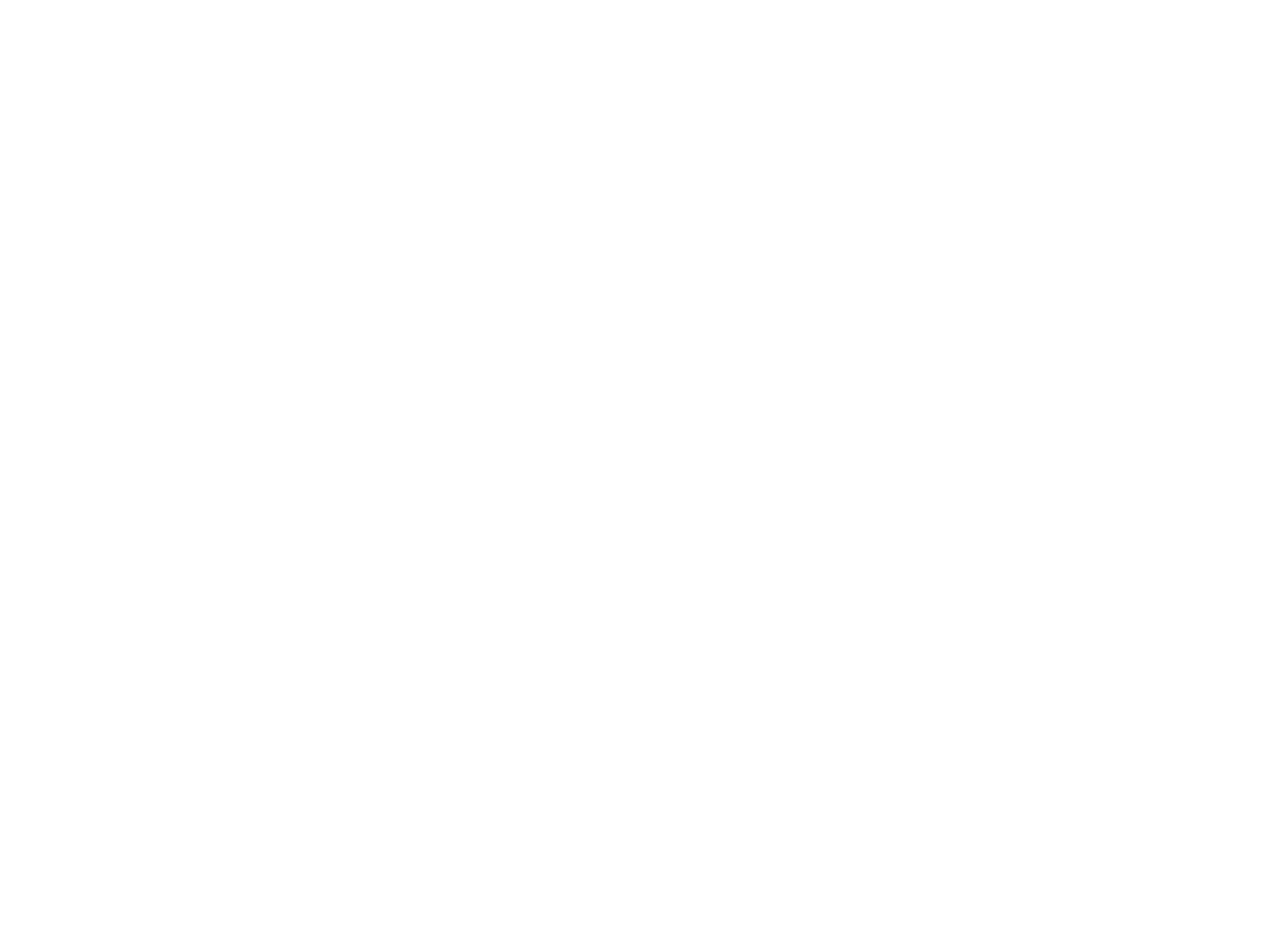
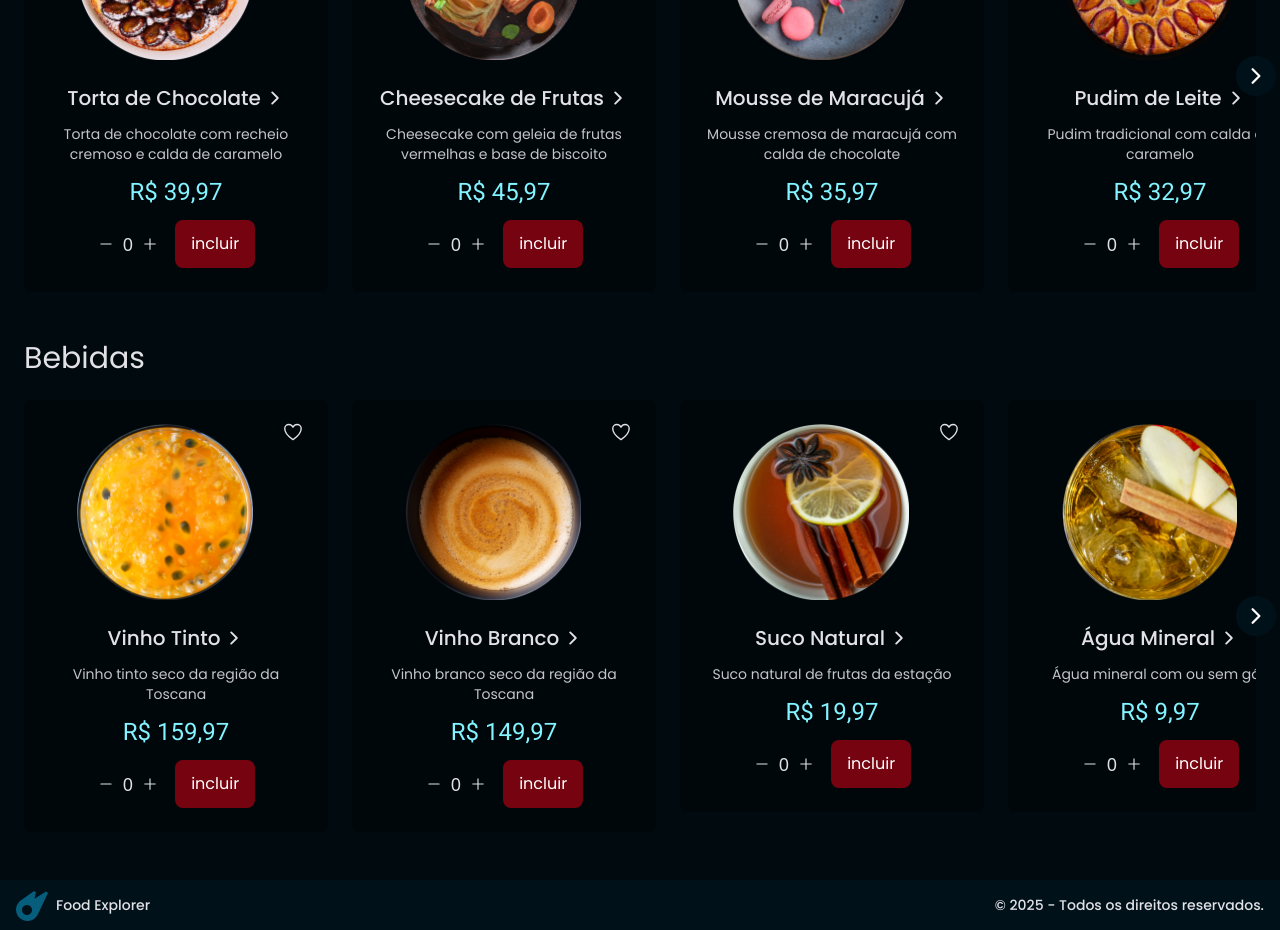
Before and after one commit to nop-dev/food-explorer-tcc, a React (Vite) app in the folder view/: page / in a window 1280 px wide. Shown: the part 1160-2090 px from the top of the page. Before the commit the page ends 800 px from the top, so only its background shows below. Built offline with nearby package versions, Linux system fonts and the light colour scheme.

Commit message:
feat: :sparkles: adiciona seção de refeições, sobremesas e bebidas com carrosséis na página inicial

```diff
--- a/view/src/pages/Home/index.tsx
+++ b/view/src/pages/Home/index.tsx
@@ -1,6 +1,160 @@
+import { Carousel } from "../../components/Carousel";
+import { DishCard } from "../../components/DishCard";
 import { Header } from "../../components/Header";
+import { Footer } from "../../components/Footer";
+import dessert1 from "../../assets/dessert1.png";
+import dessert2 from "../../assets/dessert2.png";
+import dessert3 from "../../assets/dessert3.png";
+import dessert4 from "../../assets/dessert4.png";
+import dessert5 from "../../assets/dessert5.png";
+import dessert6 from "../../assets/dessert6.png";
+import food1 from "../../assets/food1.png";
+import food2 from "../../assets/food2.png";
+import food3 from "../../assets/food3.png";
+import food4 from "../../assets/food4.png";
+import food5 from "../../assets/food5.png";
+import food6 from "../../assets/food6.png";
+import homeimg from "../../assets/homeimg.png";
 
-import homeimg from "../../assets/homeimg.png";
+// Dados mockados para exemplo
+const dishes = {
+	refeicoes: [
+		{
+			id: "1",
+			image: food1,
+			title: "Salada Ravanello",
+			price: "49,97",
+			description:
+				"Rabanetes, folhas verdes e molho agridoce salpicados com gergelim",
+		},
+		{
+			id: "2",
+			image: food2,
+			title: "Torradas de Parma",
+			price: "25,97",
+			description:
+				"Presunto de parma e rúcula em um pão com fermentação natural",
+		},
+		{
+			id: "3",
+			image: food3,
+			title: "Espaguete ao Alho",
+			price: "79,97",
+			description: "Massa fresca com alho frito, pimenta e sal",
+		},
+		{
+			id: "4",
+			image: food4,
+			title: "Risoto de Cogumelos",
+			price: "89,97",
+			description: "Risoto cremoso com cogumelos frescos e ervas finas",
+		},
+		{
+			id: "5",
+			image: food1,
+			title: "Salada Caesar",
+			price: "45,97",
+			description: "Alface romana, croutons, queijo parmesão e molho caesar",
+		},
+		{
+			id: "6",
+			image: food2,
+			title: "Sanduíche de Frango",
+			price: "32,97",
+			description: "Pão artesanal com frango grelhado e vegetais frescos",
+		},
+	],
+	sobremesas: [
+		{
+			id: "7",
+			image: food5,
+			title: "Torta de Chocolate",
+			price: "39,97",
+			description: "Torta de chocolate com recheio cremoso e calda de caramelo",
+		},
+		{
+			id: "8",
+			image: food6,
+			title: "Cheesecake de Frutas",
+			price: "45,97",
+			description:
+				"Cheesecake com geleia de frutas vermelhas e base de biscoito",
+		},
+		{
+			id: "9",
+			image: dessert1,
+			title: "Mousse de Maracujá",
+			price: "35,97",
+			description: "Mousse cremosa de maracujá com calda de chocolate",
+		},
+		{
+			id: "10",
+			image: dessert2,
+			title: "Pudim de Leite",
+			price: "32,97",
+			description: "Pudim tradicional com calda de caramelo",
+		},
+		{
+			id: "11",
+			image: food5,
+			title: "Brownie com Sorvete",
+			price: "42,97",
+			description:
+				"Brownie quente com sorvete de baunilha e calda de chocolate",
+		},
+		{
+			id: "12",
+			image: food6,
+			title: "Tiramisu",
+			price: "48,97",
+			description: "Sobremesa italiana com café, mascarpone e cacau",
+		},
+	],
+	bebidas: [
+		{
+			id: "13",
+			image: dessert3,
+			title: "Vinho Tinto",
+			price: "159,97",
+			description: "Vinho tinto seco da região da Toscana",
+		},
+		{
+			id: "14",
+			image: dessert4,
+			title: "Vinho Branco",
+			price: "149,97",
+			description: "Vinho branco seco da região da Toscana",
+		},
+		{
+			id: "15",
+			image: dessert5,
+			title: "Suco Natural",
+			price: "19,97",
+			description: "Suco natural de frutas da estação",
+		},
+		{
+			id: "16",
+			image: dessert6,
+			title: "Água Mineral",
+			price: "9,97",
+			description: "Água mineral com ou sem gás",
+		},
+		{
+			id: "17",
+			image: dessert3,
+			title: "Cerveja Artesanal",
+			price: "24,97",
+			description: "Cerveja artesanal da casa",
+		},
+		{
+			id: "18",
+			image: dessert4,
+			title: "Refrigerante",
+			price: "12,97",
+			description: "Refrigerante em lata",
+		},
+	],
+};
 
 export function Home() {
 	return (
@@ -26,7 +180,68 @@ export function Home() {
 						</div>
 					</div>
 				</section>
+
+				<section id="options" className="flex flex-col gap-12 px-6 py-12">
+					<div id="refeicoes" className="flex flex-col gap-6">
+						<h2 className="text-light-300 font-poppins text-2xl md:text-3xl">
+							Refeições
+						</h2>
+						<Carousel>
+							{dishes.refeicoes.map((dish) => (
+								<DishCard
+									key={dish.id}
+									image={dish.image}
+									title={dish.title}
+									price={dish.price}
+									description={dish.description}
+									id={dish.id}
+									user_type="user"
+								/>
+							))}
+						</Carousel>
+					</div>
+
+					<div id="sobremesas" className="flex flex-col gap-6">
+						<h2 className="text-light-300 font-poppins text-2xl md:text-3xl">
+							Sobremesas
+						</h2>
+						<Carousel>
+							{dishes.sobremesas.map((dish) => (
+								<DishCard
+									key={dish.id}
+									image={dish.image}
+									title={dish.title}
+									price={dish.price}
+									description={dish.description}
+									id={dish.id}
+									user_type="user"
+								/>
+							))}
+						</Carousel>
+					</div>
+
+					<div id="bebidas" className="flex flex-col gap-6">
+						<h2 className="text-light-300 font-poppins text-2xl md:text-3xl">
+							Bebidas
+						</h2>
+						<Carousel>
+							{dishes.bebidas.map((dish) => (
+								<DishCard
+									key={dish.id}
+									image={dish.image}
+									title={dish.title}
+									price={dish.price}
+									description={dish.description}
+									id={dish.id}
+									user_type="user"
+								/>
+							))}
+						</Carousel>
+					</div>
+				</section>
 			</main>
+
+			<Footer />
 		</div>
 	);
 }
```
